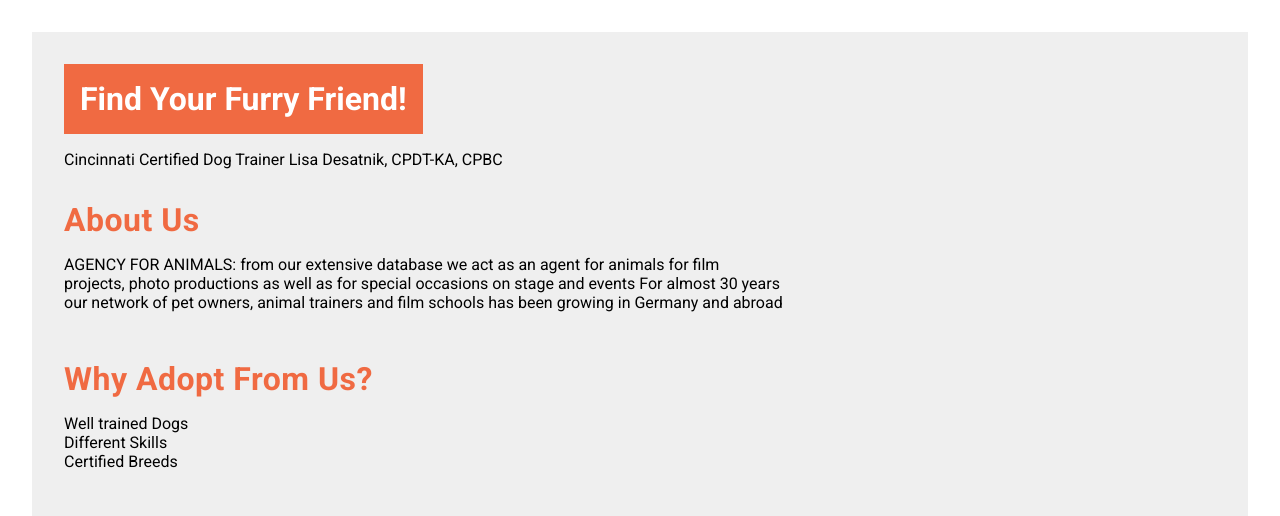
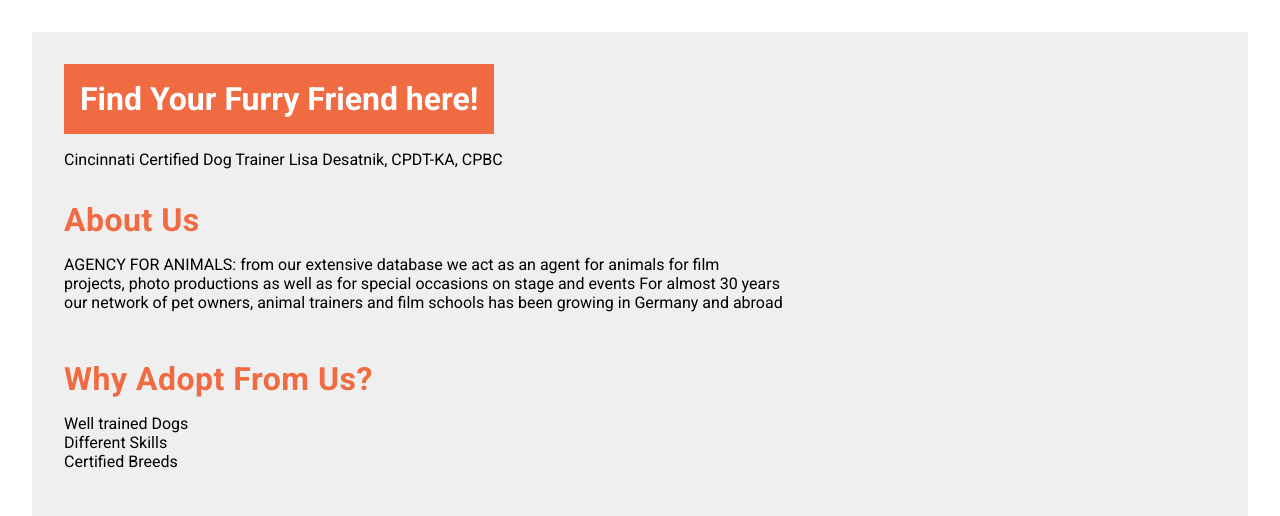
Before and after one commit to shreyathummar71/Landing_page, a plain HTML site: page index.html in a window 1280 px wide. Shown: the top 516 px of the page. Drawn offline with Linux system fonts and the light colour scheme.

Commit message:
Update site content

```diff
--- a/index.html
+++ b/index.html
@@ -12,7 +12,7 @@
 <body>
     <div class="main-cl">
     <header>
-        <h1>Find Your Furry Friend!</h1>
+        <h1>Find Your Furry Friend here!</h1>
         <p>Cincinnati Certified Dog Trainer Lisa Desatnik, CPDT-KA, CPBC</p>
     </header>
     <main>
```
